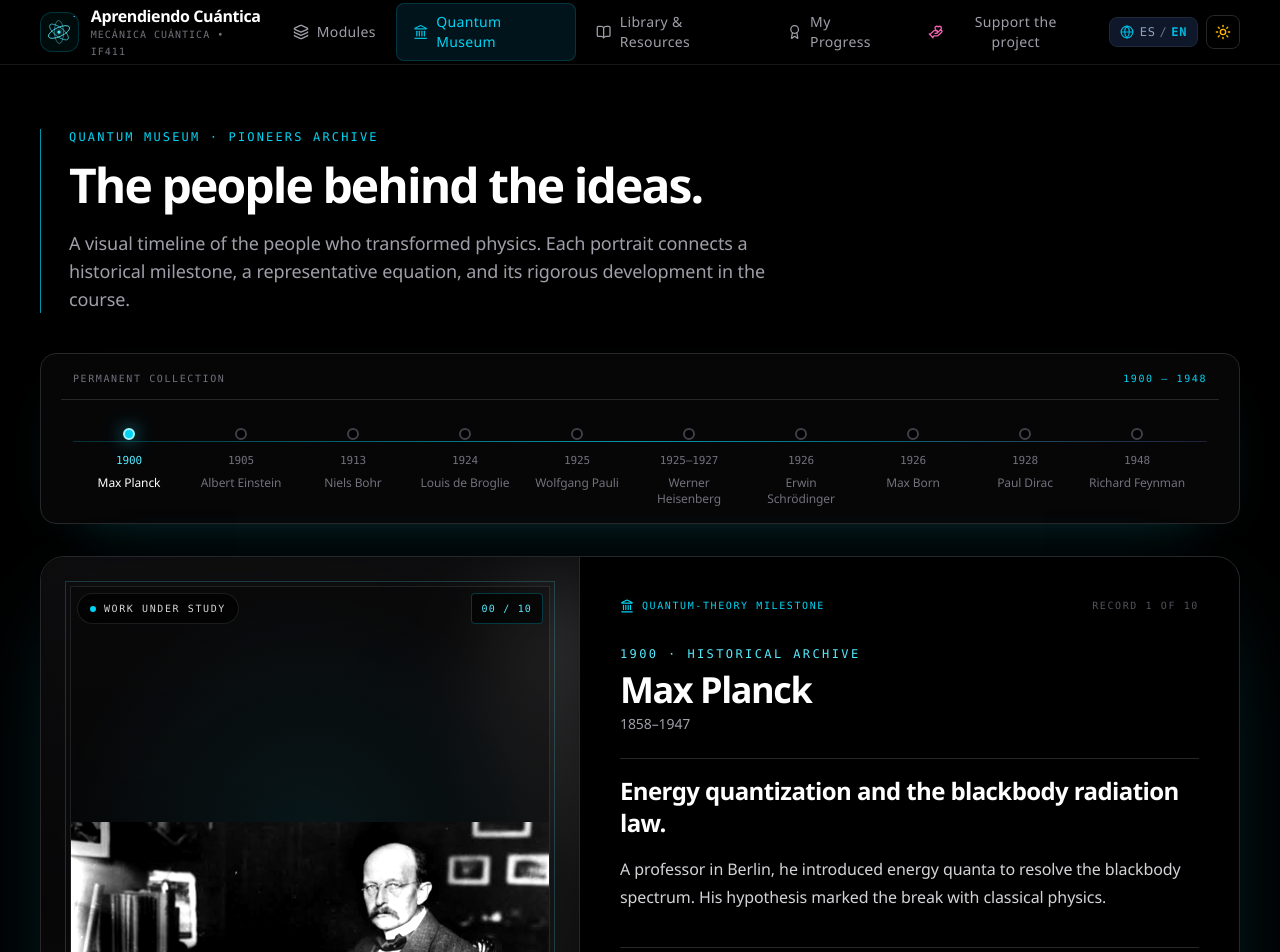
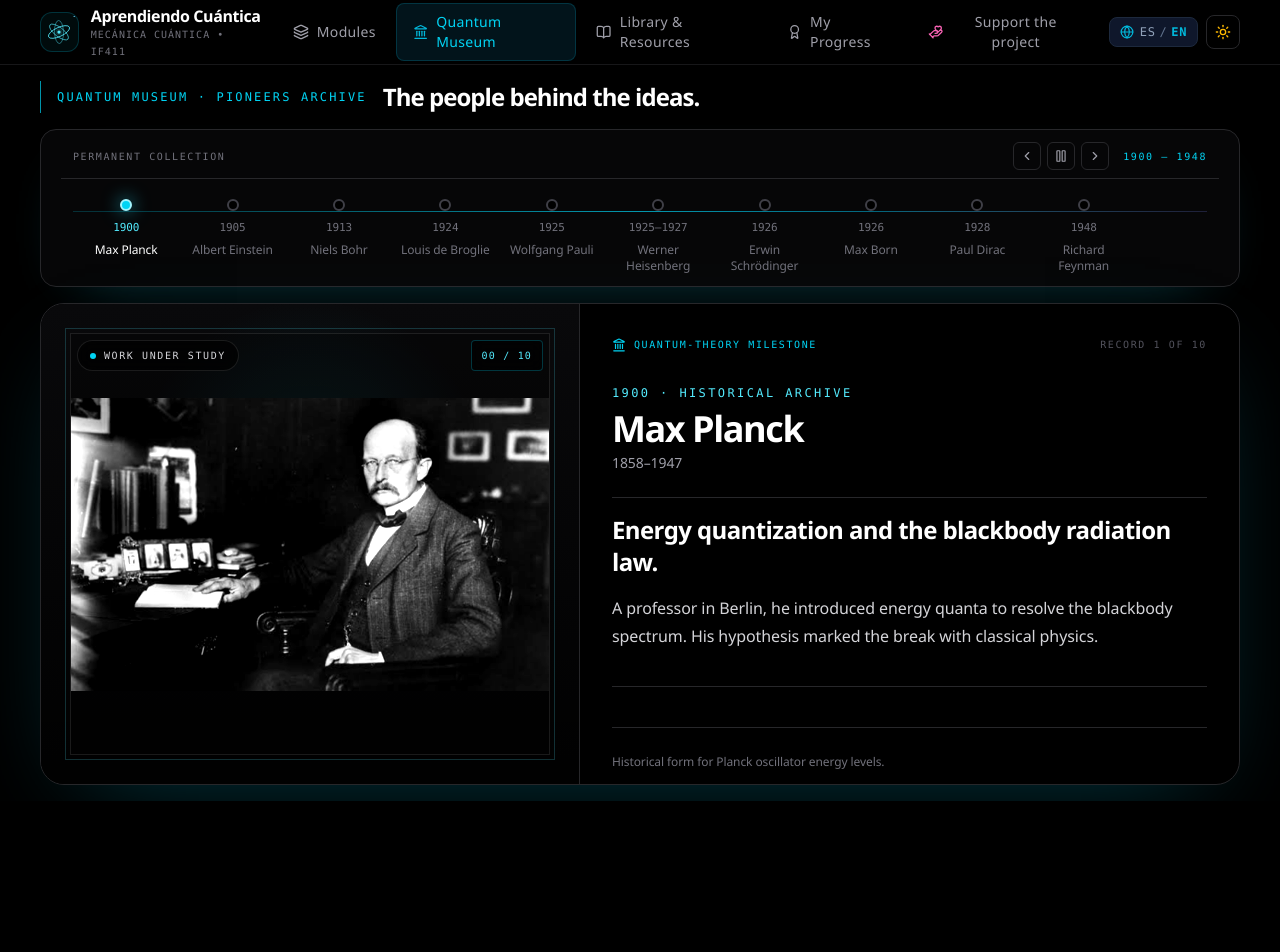
Before and after one commit to LordPercival241/Aprendiendo-Cua-ntica, a Next.js app: page /en/museo in a window 1280 px wide. Shown: the top 952 px of the page. After the commit the page ends 801 px from the top, so only its background shows below. Built offline with nearby package versions, Linux system fonts and the light colour scheme.

Commit message:
Mejora del museo cuántico

```diff
--- a/src/app/[locale]/museo/page.tsx
+++ b/src/app/[locale]/museo/page.tsx
@@ -7,14 +7,14 @@ export default async function MuseumPage({ params }: { params: Promise<{ locale:
   const t = await getTranslations({ locale, namespace: 'museum' });
 
   return (
-    <div className="relative mx-auto max-w-[1600px] px-4 py-10 sm:px-6 lg:px-10 lg:py-16">
-      <header className="max-w-3xl border-l border-cyan-400/70 pl-5 sm:pl-7">
+    <div className="museum-page relative mx-auto max-w-[1600px] px-4 py-10 sm:px-6 lg:flex lg:h-[calc(100dvh-4rem)] lg:flex-col lg:overflow-hidden lg:px-10 lg:py-4">
+      <header className="max-w-3xl border-l border-cyan-400/70 pl-5 sm:pl-7 lg:flex lg:max-w-none lg:shrink-0 lg:items-center lg:gap-4 lg:pl-4">
         <p className="font-mono text-xs uppercase tracking-[0.18em] text-cyan-400">{t('eyebrow')}</p>
-        <h1 className="mt-4 text-4xl font-semibold tracking-[-0.04em] text-white sm:text-5xl">{t('title')}</h1>
-        <p className="mt-5 text-base leading-7 text-zinc-400 sm:text-lg">{t('subtitle')}</p>
+        <h1 className="mt-4 text-4xl font-semibold tracking-[-0.04em] text-white sm:text-5xl lg:mt-0 lg:text-2xl">{t('title')}</h1>
+        <p className="mt-5 text-base leading-7 text-zinc-400 sm:text-lg lg:hidden">{t('subtitle')}</p>
       </header>
-      <div className="mt-10"><MuseumExperience locale={locale} /></div>
-      <p className="mt-8 max-w-3xl text-sm leading-6 text-zinc-500">{t('provenance')}</p>
+      <div className="mt-10 lg:mt-4 lg:min-h-0 lg:flex-1"><MuseumExperience locale={locale} /></div>
+      <p className="mt-8 max-w-3xl text-sm leading-6 text-zinc-500 lg:hidden">{t('provenance')}</p>
     </div>
   );
 }
--- a/src/app/globals.css
+++ b/src/app/globals.css
@@ -96,6 +96,20 @@ body {
   padding: 0.12em 0 0.22em;
   line-height: 1.45;
   vertical-align: -0.16em;
+}
+
+/* The museum is a focused desktop experience: the timeline and the active
+   work share a single viewport. The regular footer remains available on
+   mobile, where vertical reading is the appropriate interaction. */
+@media (min-width: 1024px) {
+  body:has(.museum-page) footer {
+    display: none;
+  }
+
+  body:has(.museum-page) main {
+    min-height: 0;
+    overflow: hidden;
+  }
 }
 
 .math-display .katex-display {
--- a/src/components/museum/MuseumExperience.tsx
+++ b/src/components/museum/MuseumExperience.tsx
@@ -48,6 +48,8 @@ const UI: Record<Locale, Record<string, string>> = {
 
 export function MuseumExperience({ locale }: { locale: string }) {
   const sectionRef = useRef<HTMLElement | null>(null);
+  const timelineRailRef = useRef<HTMLDivElement | null>(null);
+  const timelineItemRefs = useRef<Array<HTMLButtonElement | null>>([]);
   const [activeIndex, setActiveIndex] = useState(0);
   const [transitionId, setTransitionId] = useState(0);
   const [travelDirection, setTravelDirection] = useState<'forward' | 'backward'>('forward');
@@ -96,37 +98,54 @@ export function MuseumExperience({ locale }: { locale: string }) {
     return () => window.clearInterval(timer);
   }, [isPaused, prefersReducedMotion, isInViewport, isPageVisible, move]);
 
+  // On narrow screens the timeline is a horizontal rail. Keep the selected
+  // scientist centred in that rail without moving the document vertically.
+  useEffect(() => {
+    const rail = timelineRailRef.current;
+    const item = timelineItemRefs.current[activeIndex];
+    if (!rail || !item) return;
+
+    rail.scrollTo({
+      left: Math.max(0, item.offsetLeft - (rail.clientWidth - item.offsetWidth) / 2),
+      behavior: prefersReducedMotion ? 'auto' : 'smooth',
+    });
+  }, [activeIndex, prefersReducedMotion]);
+
   return (
-    <section ref={sectionRef} aria-label={t.timeline}>
-      <div className="mb-8 overflow-hidden rounded-2xl border border-zinc-800 bg-zinc-950/70 px-2 pt-1 shadow-[0_20px_60px_-42px_rgba(34,211,238,0.5)] sm:px-5">
-        <div className="flex items-center justify-between gap-4 border-b border-zinc-800 px-3 py-3 text-[10px] font-mono uppercase tracking-[0.16em] text-zinc-500">
+    <section ref={sectionRef} aria-label={t.timeline} className="museum-experience lg:flex lg:h-full lg:min-h-0 lg:flex-col">
+      <div className="mb-6 shrink-0 overflow-hidden rounded-2xl border border-zinc-800 bg-zinc-950/70 px-2 pt-1 shadow-[0_20px_60px_-42px_rgba(34,211,238,0.5)] sm:px-5 lg:mb-4">
+        <div className="flex items-center justify-between gap-4 border-b border-zinc-800 px-3 py-3 text-[10px] font-mono uppercase tracking-[0.16em] text-zinc-500 lg:py-2">
           <span>{t.collection}</span>
-          <span className="text-cyan-400">1900 — 1948</span>
+          <div className="flex items-center gap-1.5">
+            <button type="button" onClick={() => move(-1)} aria-label={t.previous} title={t.previous} className="inline-flex h-7 w-7 items-center justify-center rounded-md border border-zinc-800 text-zinc-400 transition-colors hover:border-cyan-400 hover:text-cyan-300"><ChevronLeft className="h-3.5 w-3.5" /></button>
+            <button type="button" onClick={() => setIsPaused((paused) => !paused)} aria-label={isPaused ? t.play : t.pause} title={isPaused ? t.play : t.pause} aria-pressed={isPaused} className="inline-flex h-7 w-7 items-center justify-center rounded-md border border-zinc-800 text-zinc-400 transition-colors hover:border-cyan-400 hover:text-cyan-300">{isPaused ? <Play className="h-3.5 w-3.5" /> : <Pause className="h-3.5 w-3.5" />}</button>
+            <button type="button" onClick={() => move(1)} aria-label={t.next} title={t.next} className="inline-flex h-7 w-7 items-center justify-center rounded-md border border-zinc-800 text-zinc-400 transition-colors hover:border-cyan-400 hover:text-cyan-300"><ChevronRight className="h-3.5 w-3.5" /></button>
+            <span className="ml-2 text-cyan-400">1900 — 1948</span>
+          </div>
         </div>
-        <div className="relative overflow-x-auto pb-4">
-        <div className="relative flex min-w-max items-start gap-0 px-3 pt-7">
-          <div className="absolute left-3 right-3 top-[2.55rem] h-px bg-linear-to-r from-cyan-400/20 via-cyan-400/70 to-indigo-400/20" />
+        <div ref={timelineRailRef} className="relative overflow-x-auto pb-4 scroll-smooth lg:pb-3">
+        <div className="relative flex min-w-max items-start gap-0 px-3 pt-7 lg:pt-5">
+          <div className="absolute left-3 right-3 top-[2.55rem] h-px bg-linear-to-r from-cyan-400/20 via-cyan-400/70 to-indigo-400/20 lg:top-[2rem]" />
           {SCIENTISTS.map((scientist, index) => {
             const selected = index === activeIndex;
-            return <button key={scientist.id} type="button" onClick={() => selectScientist(index)} aria-pressed={selected} className="group relative z-10 w-28 px-2 text-center"><span className={`mx-auto block h-3 w-3 rounded-full border-2 transition-all ${selected ? 'border-cyan-200 bg-cyan-400 shadow-[0_0_18px_rgba(34,211,238,0.8)]' : 'border-zinc-700 bg-black group-hover:border-cyan-400'}`} /><span className={`mt-3 block font-mono text-[11px] ${selected ? 'text-cyan-300' : 'text-zinc-500'}`}>{scientist.timelineLabel ?? scientist.year}</span><span className={`mt-1 block text-xs font-medium leading-4 ${selected ? 'text-white' : 'text-zinc-500 group-hover:text-zinc-300'}`}>{scientist.name}</span></button>;
+            return <button ref={(element) => { timelineItemRefs.current[index] = element; }} key={scientist.id} type="button" onClick={() => selectScientist(index)} aria-pressed={selected} className="group relative z-10 w-28 px-2 text-center lg:w-[6.65rem]"><span className={`mx-auto block h-3 w-3 rounded-full border-2 transition-all ${selected ? 'border-cyan-200 bg-cyan-400 shadow-[0_0_18px_rgba(34,211,238,0.8)]' : 'border-zinc-700 bg-black group-hover:border-cyan-400'}`} /><span className={`mt-3 block font-mono text-[11px] lg:mt-2 ${selected ? 'text-cyan-300' : 'text-zinc-500'}`}>{scientist.timelineLabel ?? scientist.year}</span><span className={`mt-1 block text-xs font-medium leading-4 ${selected ? 'text-white' : 'text-zinc-500 group-hover:text-zinc-300'}`}>{scientist.name}</span></button>;
           })}
         </div>
         </div>
       </div>
 
-      <article className="grid overflow-hidden rounded-[1.5rem] border border-zinc-800 bg-black shadow-[0_30px_100px_-45px_rgba(6,182,212,0.38)] lg:grid-cols-[minmax(20rem,0.9fr)_minmax(0,1.1fr)]">
-        <div key={`portrait-${active.id}-${transitionId}`} className={`relative min-h-[30rem] overflow-hidden border-b border-zinc-800 bg-zinc-950 lg:min-h-[40rem] lg:border-b-0 lg:border-r ${animationClass}`}>
-          <Image key={`ambient-${active.portrait}`} src={active.portrait} alt="" aria-hidden fill sizes="(min-width: 1024px) 45vw, 100vw" quality={90} className="scale-110 object-cover object-center opacity-25 blur-2xl grayscale" />
+      <article className="grid overflow-hidden rounded-[1.5rem] border border-zinc-800 bg-black shadow-[0_30px_100px_-45px_rgba(6,182,212,0.38)] lg:h-full lg:min-h-0 lg:flex-1 lg:grid-cols-[minmax(20rem,0.9fr)_minmax(0,1.1fr)]">
+        <div key={`portrait-${active.id}-${transitionId}`} className={`relative min-h-[26rem] overflow-hidden border-b border-zinc-800 bg-zinc-950 lg:min-h-0 lg:border-b-0 lg:border-r ${animationClass}`}>
           <div className="absolute inset-0 bg-[radial-gradient(circle_at_50%_35%,rgba(34,211,238,0.12),transparent_42%),linear-gradient(to_bottom,rgba(9,9,11,0.1),rgba(0,0,0,0.94))]" />
           <div className="absolute inset-4 border border-cyan-300/20 sm:inset-6">
             <div className="absolute inset-1 overflow-hidden border border-white/10 bg-black/30">
-              <Image key={active.portrait} src={active.portrait} alt={`${language === 'es' ? 'Retrato histórico de' : 'Historical portrait of'} ${active.name}`} fill sizes="(min-width: 1024px) 42vw, 100vw" quality={100} priority={active.id === 'planck'} className="object-contain object-center grayscale contrast-125 brightness-110 transition-opacity duration-500" />
+              <Image key={active.portrait} src={active.portrait} alt={`${language === 'es' ? 'Retrato histórico de' : 'Historical portrait of'} ${active.name}`} fill sizes="(min-width: 1024px) 42vw, 100vw" quality={100} loading="eager" className="object-contain object-center grayscale contrast-125 brightness-110 transition-opacity duration-500" />
             </div>
           </div>
           <div className="absolute left-7 top-7 flex items-center gap-2 rounded-full border border-white/10 bg-black/65 px-3 py-1.5 font-mono text-[10px] uppercase tracking-[0.16em] text-zinc-300 backdrop-blur sm:left-9 sm:top-9"><span className="h-1.5 w-1.5 rounded-full bg-cyan-400" />{t.focus}</div>
           <div className="absolute right-7 top-7 rounded border border-cyan-400/25 bg-black/65 px-2.5 py-1.5 font-mono text-[10px] tracking-[0.12em] text-cyan-300 backdrop-blur sm:right-9 sm:top-9">{String(activeIndex).padStart(2, '0')} / {String(SCIENTISTS.length).padStart(2, '0')}</div>
         </div>
-        <div key={`detail-${active.id}-${transitionId}`} className={`flex flex-col p-6 sm:p-8 lg:p-10 ${animationClass}`}>
+        <div key={`detail-${active.id}-${transitionId}`} className={`flex min-h-0 flex-col p-6 sm:p-8 lg:overflow-y-auto lg:p-7 xl:p-8 ${animationClass}`}>
           <div className="flex items-center justify-between gap-3 text-[10px] font-mono uppercase tracking-[0.16em] text-cyan-400"><span className="flex items-center gap-2"><Landmark className="h-3.5 w-3.5" />{t.milestone}</span><span className="text-zinc-600">{t.record} {displayIndex} {t.of} {SCIENTISTS.length}</span></div>
           <div className="mt-6 border-b border-zinc-800 pb-6 sm:mt-8">
             <p className="font-mono text-xs font-medium uppercase tracking-[0.2em] text-cyan-300">{activeYear} · {t.archive}</p>
@@ -138,8 +157,8 @@ export function MuseumExperience({ locale }: { locale: string }) {
           <div className="my-7 overflow-x-auto border-y border-zinc-800 py-5 sm:my-9"><KaTeXRenderer math={active.formula} block className="text-xl text-cyan-100 sm:text-2xl" /></div>
           {active.formulaNote && <p className="-mt-3 mb-2 text-xs leading-5 text-zinc-500">{active.formulaNote[language]}</p>}
           <p className="text-sm leading-6 text-zinc-500">{t.bridge}</p>
-          <div className="mt-auto flex flex-wrap items-center justify-between gap-5 pt-8">
-            <div className="flex items-center gap-2"><button type="button" onClick={() => move(-1)} aria-label={t.previous} className="inline-flex h-10 w-10 items-center justify-center rounded-lg border border-zinc-700 bg-zinc-950 text-zinc-200 transition-colors hover:border-cyan-400 hover:text-cyan-300"><ChevronLeft className="h-4 w-4" /></button><button type="button" onClick={() => setIsPaused((paused) => !paused)} aria-label={isPaused ? t.play : t.pause} aria-pressed={isPaused} className="inline-flex h-10 w-10 items-center justify-center rounded-lg border border-zinc-700 bg-zinc-950 text-zinc-200 transition-colors hover:border-cyan-400 hover:text-cyan-300">{isPaused ? <Play className="h-4 w-4" /> : <Pause className="h-4 w-4" />}</button><button type="button" onClick={() => move(1)} aria-label={t.next} className="inline-flex h-10 w-10 items-center justify-center rounded-lg border border-zinc-700 bg-zinc-950 text-zinc-200 transition-colors hover:border-cyan-400 hover:text-cyan-300"><ChevronRight className="h-4 w-4" /></button><span className="ml-1 hidden font-mono text-[10px] uppercase tracking-[0.12em] text-zinc-500 sm:inline">{isPaused ? t.paused : t.automatic}</span></div>
+          <div className="mt-auto flex flex-wrap items-center justify-between gap-5 pt-6">
+            <span className="font-mono text-[10px] uppercase tracking-[0.12em] text-zinc-500">{isPaused ? t.paused : t.automatic}</span>
             <div className="flex flex-wrap items-center gap-4"><Link href={active.moduleHref} className="inline-flex items-center gap-2 rounded-lg bg-cyan-600 px-4 py-2.5 text-sm font-semibold text-white transition-colors hover:bg-cyan-500">{t.study} <ArrowRight className="h-4 w-4" /></Link><a href={active.sourceUrl} target="_blank" rel="noreferrer" className="inline-flex items-center gap-2 text-sm font-medium text-zinc-400 transition-colors hover:text-cyan-300">{t.source} <ExternalLink className="h-3.5 w-3.5" /></a></div>
           </div>
         </div>
```
